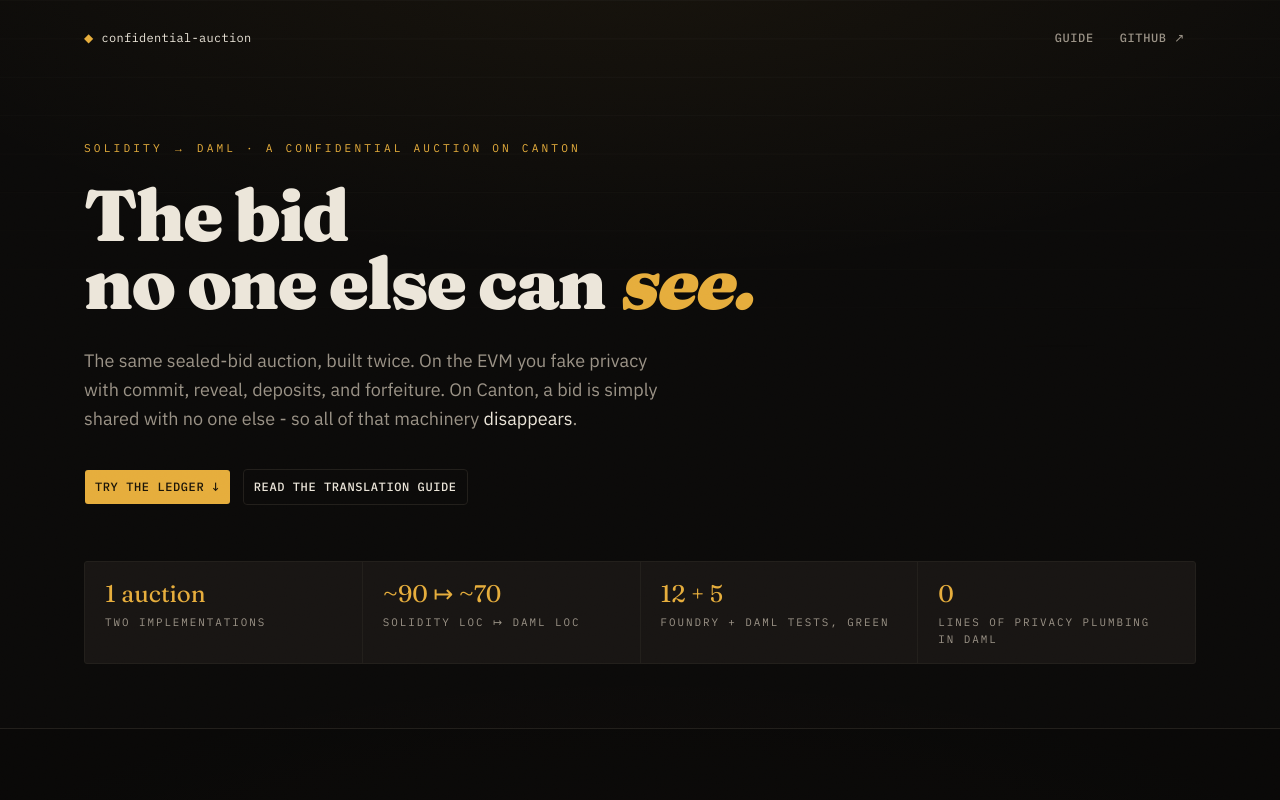
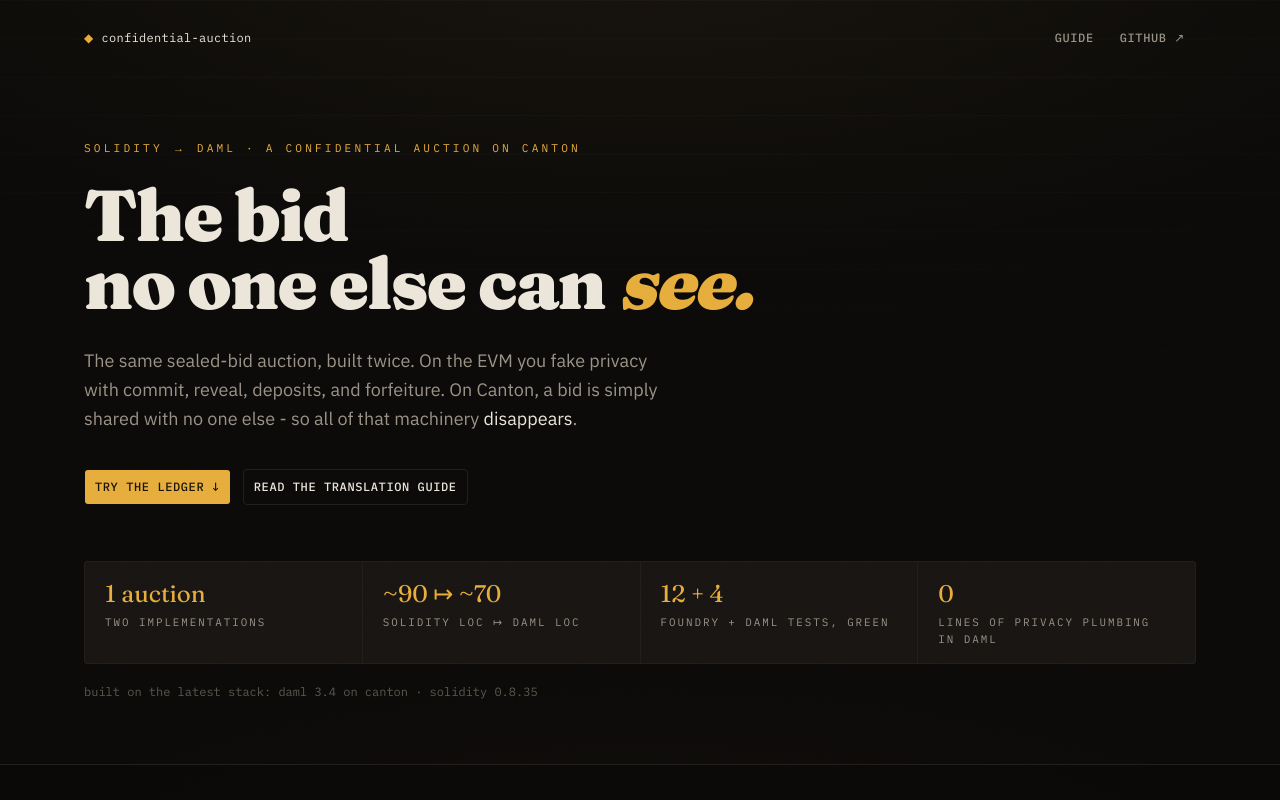
Before and after one commit to Giri-Aayush/solidity-to-daml-confidential-auction, a Next.js app in the folder frontend/: page / in a window 1280 px wide. Shown: the top 800 px of the page. Built offline with nearby package versions, Linux system fonts and the light colour scheme.

Commit message:
refresh the site for the latest stack and fix the test count

```diff
--- a/frontend/src/components/hero.tsx
+++ b/frontend/src/components/hero.tsx
@@ -6,7 +6,7 @@
 const STATS = [
   ["1 auction", "two implementations"],
   ["~90 ↦ ~70", "solidity loc ↦ daml loc"],
-  ["12 + 5", "foundry + daml tests, green"],
+  ["12 + 4", "foundry + daml tests, green"],
   ["0", "lines of privacy plumbing in daml"],
 ];
 
@@ -103,6 +103,13 @@
             </div>
           ))}
         </div>
+
+        <p
+          className="rise mt-5 font-mono text-xs text-ink-faint"
+          style={{ animationDelay: "480ms" }}
+        >
+          built on the latest stack: daml 3.4 on canton · solidity 0.8.35
+        </p>
       </div>
     </header>
   );
--- a/frontend/src/components/site-footer.tsx
+++ b/frontend/src/components/site-footer.tsx
@@ -40,7 +40,7 @@
 
         <hr className="rule my-8" />
         <p className="font-mono text-[0.7rem] text-ink-faint">
-          Built with Daml on Canton · Solidity / Foundry · Next.js. MIT licensed.
+          Built on Daml 3.4 (Canton) · Solidity 0.8.35 · Foundry · Next.js. MIT licensed.
         </p>
       </div>
     </footer>
```
